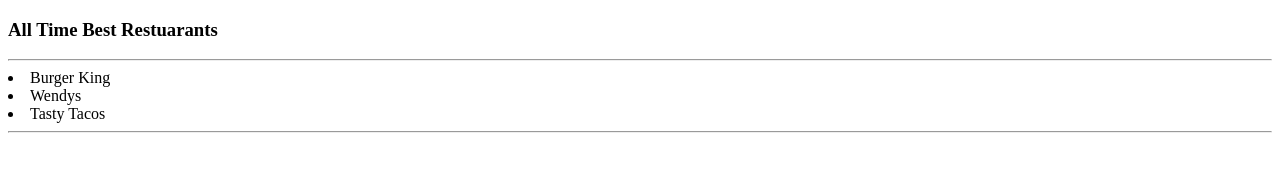
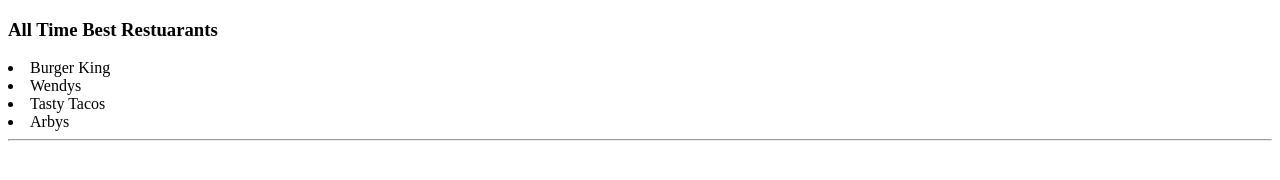
Before and after one commit to CodyGarland/net201sampleCGarland, a plain HTML site: page index.html in a window 1280 px wide. Drawn offline with Linux system fonts and the light colour scheme.

Commit message:
added 4th item in list

```diff
--- a/index.html
+++ b/index.html
@@ -2,10 +2,10 @@
 <html>
 <body>
     <h3>All Time Best Restuarants</h1>
-    <hr>
         <li>Burger King</li>
         <li>Wendys</li>
         <li>Tasty Tacos</li>
+        <li>Arbys</li>
     <hr>
     <ol></ol>
 </body>
```
